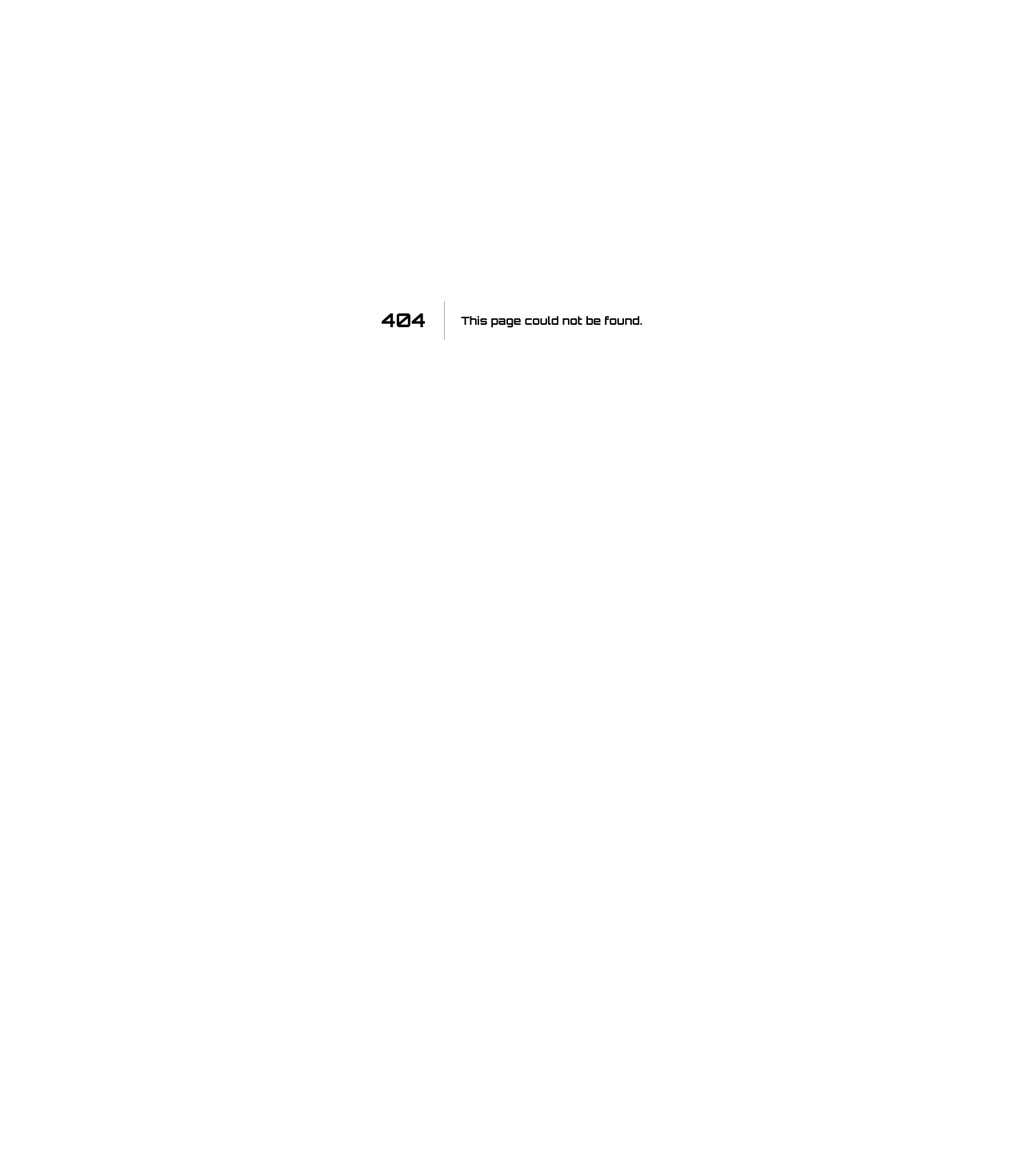
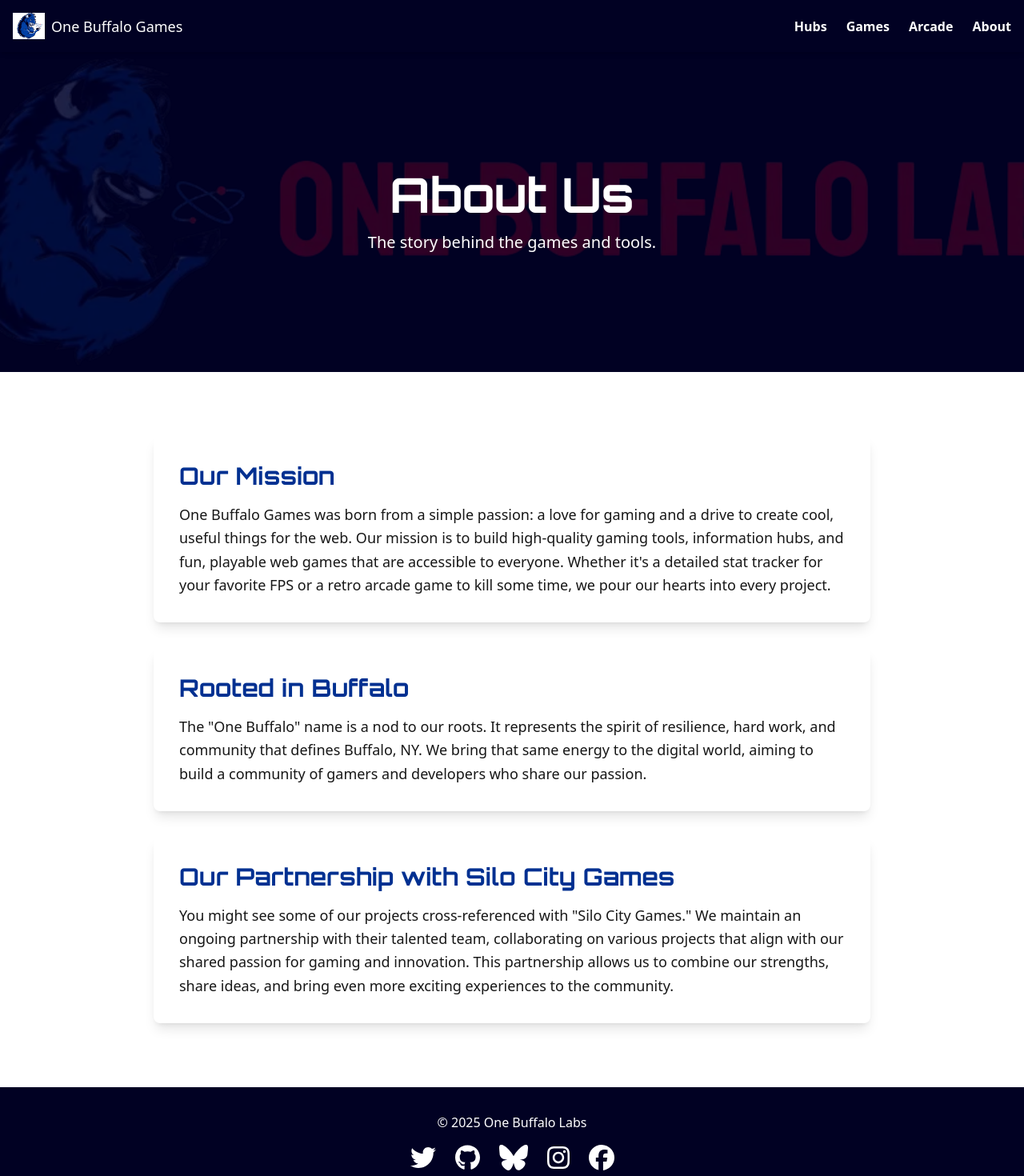
Before and after one commit to OneBuffaloLabs/onebuffalogames.com, a Next.js app: page /about in a window 1280 px wide. Before the commit this address had no page. Shown: the top 1470 px of the page at 80% size. Before the commit the page ends 800 px from the top, so only its background shows below. Built offline with nearby package versions, Linux system fonts and the light colour scheme.

Commit message:
[Issue-5] Created About us page

```diff
--- /dev/null
+++ b/src/app/about/page.tsx
@@ -0,0 +1,70 @@
+import React from 'react';
+import Image from 'next/image';
+import { Footer } from '@/components/Footer';
+import { Nav } from '@/components/Nav';
+
+const AboutPage = () => {
+  return (
+    <div className="bg-background text-foreground">
+      <Nav />
+      {/* Hero Section */}
+      <header className="relative flex items-center justify-center h-[50vh] bg-obl-dark-blue text-white text-center p-8">
+        <div className="absolute inset-0 z-0 opacity-20">
+          <Image
+            src="/images/banners/logo-banner-trans.webp"
+            alt="One Buffalo Games Banner"
+            layout="fill"
+            objectFit="cover"
+          />
+        </div>
+        <div className="relative z-10">
+          <h1 className="text-4xl md:text-6xl font-orbitron">About Us</h1>
+          <p className="mt-4 text-lg md:text-xl max-w-2xl">The story behind the games and tools.</p>
+        </div>
+      </header>
+
+      {/* Main Content Section */}
+      <main className="py-20 px-8">
+        <div className="max-w-4xl mx-auto space-y-8">
+          <div className="bg-white p-8 rounded-lg shadow-lg">
+            <h2 className="text-3xl font-orbitron text-obl-blue mb-4">Our Mission</h2>
+            <p className="text-lg leading-relaxed">
+              One Buffalo Games was born from a simple passion: a love for gaming and a drive to
+              create cool, useful things for the web. Our mission is to build high-quality gaming
+              tools, information hubs, and fun, playable web games that are accessible to everyone.
+              Whether it's a detailed stat tracker for your favorite FPS or a retro arcade game to
+              kill some time, we pour our hearts into every project.
+            </p>
+          </div>
+
+          <div className="bg-white p-8 rounded-lg shadow-lg">
+            <h2 className="text-3xl font-orbitron text-obl-blue mb-4">Rooted in Buffalo</h2>
+            <p className="text-lg leading-relaxed">
+              The "One Buffalo" name is a nod to our roots. It represents the spirit of resilience,
+              hard work, and community that defines Buffalo, NY. We bring that same energy to the
+              digital world, aiming to build a community of gamers and developers who share our
+              passion.
+            </p>
+          </div>
+
+          <div className="bg-white p-8 rounded-lg shadow-lg">
+            <h2 className="text-3xl font-orbitron text-obl-blue mb-4">
+              Our Partnership with Silo City Games
+            </h2>
+            <p className="text-lg leading-relaxed">
+              You might see some of our projects cross-referenced with "Silo City Games." We
+              maintain an ongoing partnership with their talented team, collaborating on various
+              projects that align with our shared passion for gaming and innovation. This
+              partnership allows us to combine our strengths, share ideas, and bring even more
+              exciting experiences to the community.
+            </p>
+          </div>
+        </div>
+      </main>
+
+      <Footer />
+    </div>
+  );
+};
+
+export default AboutPage;
--- /dev/null
+++ b/src/app/not-found.tsx
@@ -0,0 +1,45 @@
+import Link from 'next/link';
+import Image from 'next/image';
+import { ArrowLeft } from 'lucide-react';
+
+export default function NotFoundPage() {
+  return (
+    <div className='min-h-screen bg-gray-50 flex items-center justify-center p-8 text-center relative overflow-hidden'>
+      {/* Background Watermark Logo */}
+      <div className='absolute inset-0 z-0 flex items-center justify-center'>
+        <Image
+          src='/images/logos/no-text/one-buffalo-cartoon-no-text.svg'
+          alt='One Buffalo Labs Mascot'
+          width={500}
+          height={500}
+          className='opacity-5'
+        />
+      </div>
+
+      {/* Main Content */}
+      <div className='relative z-10 flex flex-col items-center'>
+        {/* The large "404" number with a brand-colored gradient */}
+        <h1 className='text-9xl font-black bg-gradient-to-r from-[var(--obl-blue)] to-[var(--obl-red)] bg-clip-text text-transparent mb-2'>
+          404
+        </h1>
+
+        {/* The main heading */}
+        <h2 className='text-4xl font-bold text-[var(--obl-dark-blue)] mb-4'>Page Not Found</h2>
+
+        {/* The friendly message */}
+        <p className='text-lg text-gray-600 max-w-md mx-auto mb-8'>
+          Oops! It looks like you&apos;ve ventured off the path. The page you&apos;re looking for
+          doesn&apos;t exist or has been moved.
+        </p>
+
+        {/* The call-to-action button */}
+        <Link
+          href='/'
+          className='inline-flex items-center px-8 py-3 bg-[var(--obl-red)] text-white rounded-full text-lg font-semibold shadow-lg transition-all duration-300 ease-in-out hover:bg-[var(--obl-red)]/90 hover:scale-105'>
+          <ArrowLeft className='w-5 h-5 mr-2' />
+          Go Back Home
+        </Link>
+      </div>
+    </div>
+  );
+}
--- /dev/null
+++ b/src/components/Nav.tsx
@@ -0,0 +1,35 @@
+import React from 'react';
+import Link from 'next/link';
+import Image from 'next/image';
+
+export const Nav = () => {
+  return (
+    <nav className="bg-obl-dark-blue text-white p-4 shadow-md sticky top-0 z-50">
+      <div className="container mx-auto flex justify-between items-center">
+        <Link href="/" className="flex items-center gap-2">
+          <Image
+            src="/images/logos/no-text/one-buffalo-cartoon-no-text-white.png"
+            alt="One Buffalo Games Logo"
+            width={40}
+            height={40}
+          />
+          <span className="font-orbitron text-lg hidden sm:block">One Buffalo Games</span>
+        </Link>
+        <div className="flex gap-4 sm:gap-6 items-center">
+          <Link href="/hubs" className="hover:text-obl-red transition-colors font-semibold">
+            Hubs
+          </Link>
+          <Link href="/games" className="hover:text-obl-red transition-colors font-semibold">
+            Games
+          </Link>
+          <Link href="/arcade" className="hover:text-obl-red transition-colors font-semibold">
+            Arcade
+          </Link>
+          <Link href="/about" className="hover:text-obl-red transition-colors font-semibold">
+            About
+          </Link>
+        </div>
+      </div>
+    </nav>
+  );
+};
```
